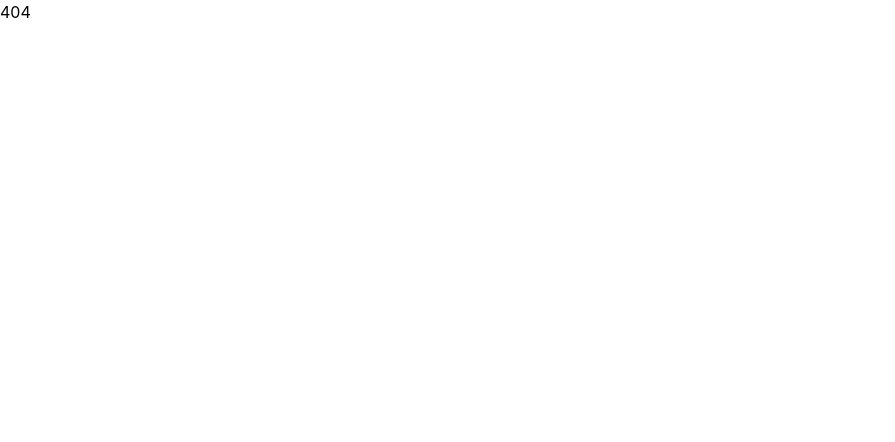
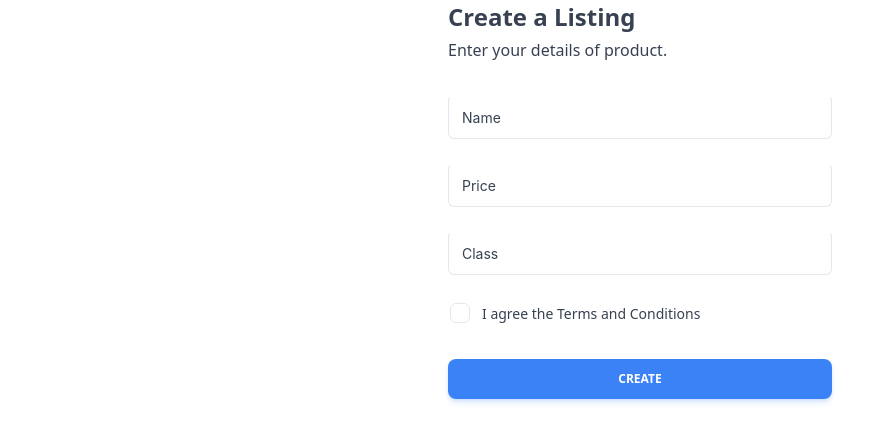
Before and after one commit to PremTatkari/SimplyFresh, a React (Create React App) app in the folder client/: page /productRegistration in a window 1280 px wide. Shown: the top 442 px of the page, without its empty margins (0-895 px from the left). Built offline with nearby package versions, Linux system fonts and the light colour scheme.

Commit message:
Product Registration

```diff
--- a/client/src/App.css
+++ b/client/src/App.css
@@ -33,6 +33,11 @@
 
 }
 
+.product{
+  display: flex;
+  justify-content: center;
+  align-items: center;
+}
 
 @keyframes App-logo-spin {
   from {
--- a/client/src/components/Navbar.jsx
+++ b/client/src/components/Navbar.jsx
@@ -1,4 +1,6 @@
 import React from "react";
+
+import { Link } from "react-router-dom";
 
 export default function Navbar() {
   return (
@@ -74,6 +76,11 @@ export default function Navbar() {
                 >
                   Feedback
                 </a>
+              </li>
+              <li class="lg:pr-2" data-te-nav-item-ref>
+                <Link style={{color:"white"}} to='/productRegistration'>
+                  List Produce
+                </Link>
               </li>
             </ul>
           </div>
--- a/client/src/index.js
+++ b/client/src/index.js
@@ -4,6 +4,7 @@ import { BrowserRouter, Route, Routes } from "react-router-dom";
 import './index.css';
 import App from './App';
 import Exp from './components/Exp';
+import ProductRegistration from './pages/ProductRegistration';
 
 const root = ReactDOM.createRoot(document.getElementById('root'));
 
@@ -14,6 +15,7 @@ export default function Main() {
         <Routes>
           <Route path="/" element={<App />} />
           <Route path="/producePage" element={<Exp />} />
+          <Route path="/productRegistration" element={<ProductRegistration />} />
           <Route path="*" element={<h1>404</h1>} />
         </Routes>
       </BrowserRouter>
--- /dev/null
+++ b/client/src/pages/ProductRegistration.jsx
@@ -0,0 +1,53 @@
+import {
+    Card,
+    Input,
+    Checkbox,
+    Button,
+    Typography,
+} from "@material-tailwind/react";
+
+
+
+export default function ProductRegistration() {
+    return (
+        <div className = "product">
+            <Card color="transparent" shadow={false} className="scale-5">
+                <Typography variant="h4" color="blue-gray">
+                    Create a Listing
+                </Typography>
+                <Typography color="gray" className="mt-1 font-normal">
+                    Enter your details of product.
+                </Typography>
+                <form className="mt-8 mb-2 w-80 max-w-screen-lg sm:w-96">
+                    <div className="mb-4 flex flex-col gap-6">
+                        <Input size="lg" label="Name" />
+                        <Input size="lg" label="Price" type="number" />
+                        <Input size="lg" label="Class" />
+                    </div>
+                    <Checkbox
+                        label={
+                            <Typography
+                                variant="small"
+                                color="gray"
+                                className="flex items-center font-normal"
+                            >
+                                I agree the
+                                <a
+                                    href="#"
+                                    className="font-medium transition-colors hover:text-blue-500"
+                                >
+                                    &nbsp;Terms and Conditions
+                                </a>
+                            </Typography>
+                        }
+                        containerProps={{ className: "-ml-2.5" }}
+                    />
+                    <Button className="mt-6" fullWidth>
+                        Create
+                    </Button>
+
+                </form>
+            </Card>
+        </div>
+    );
+}
```
